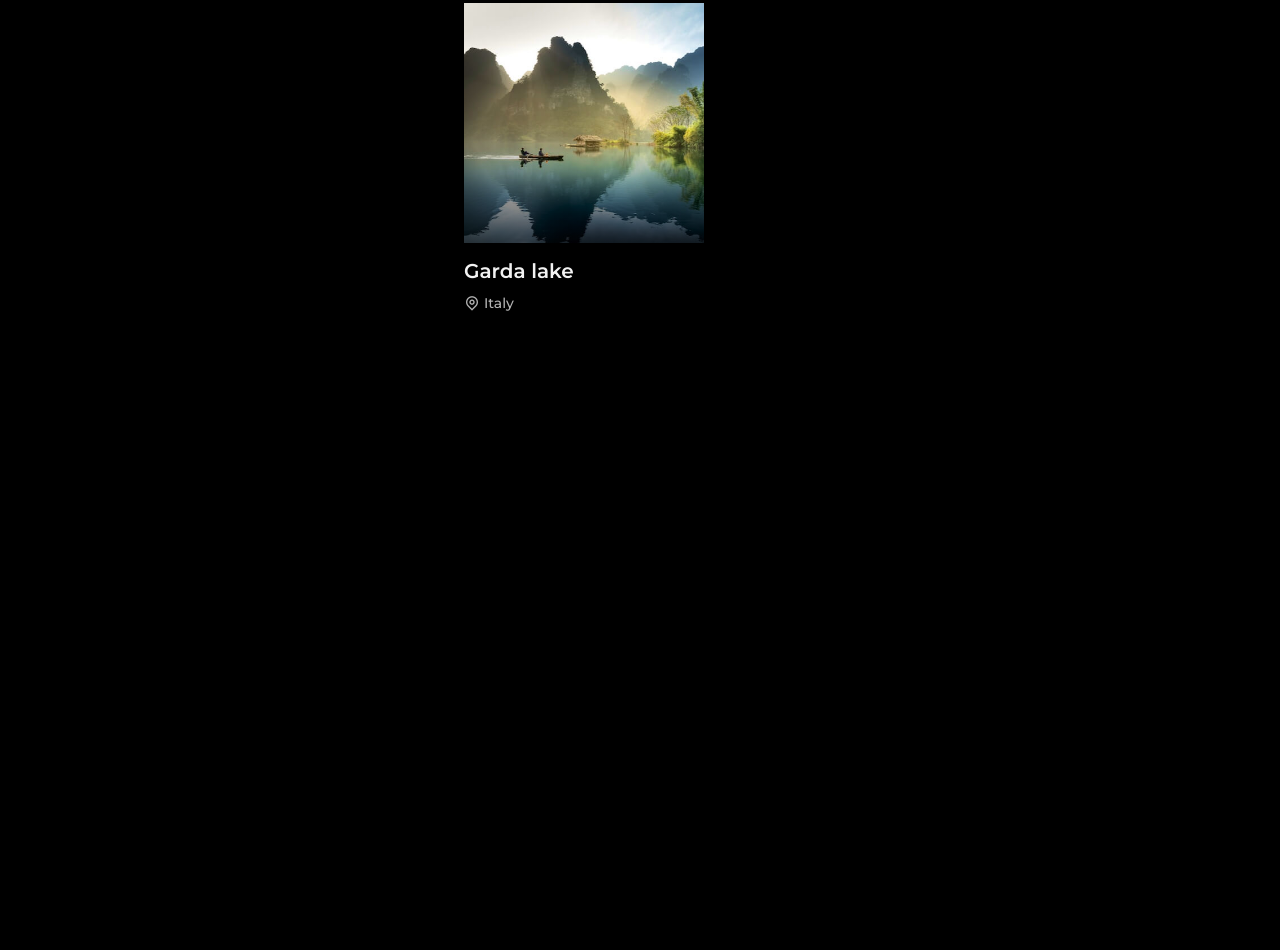
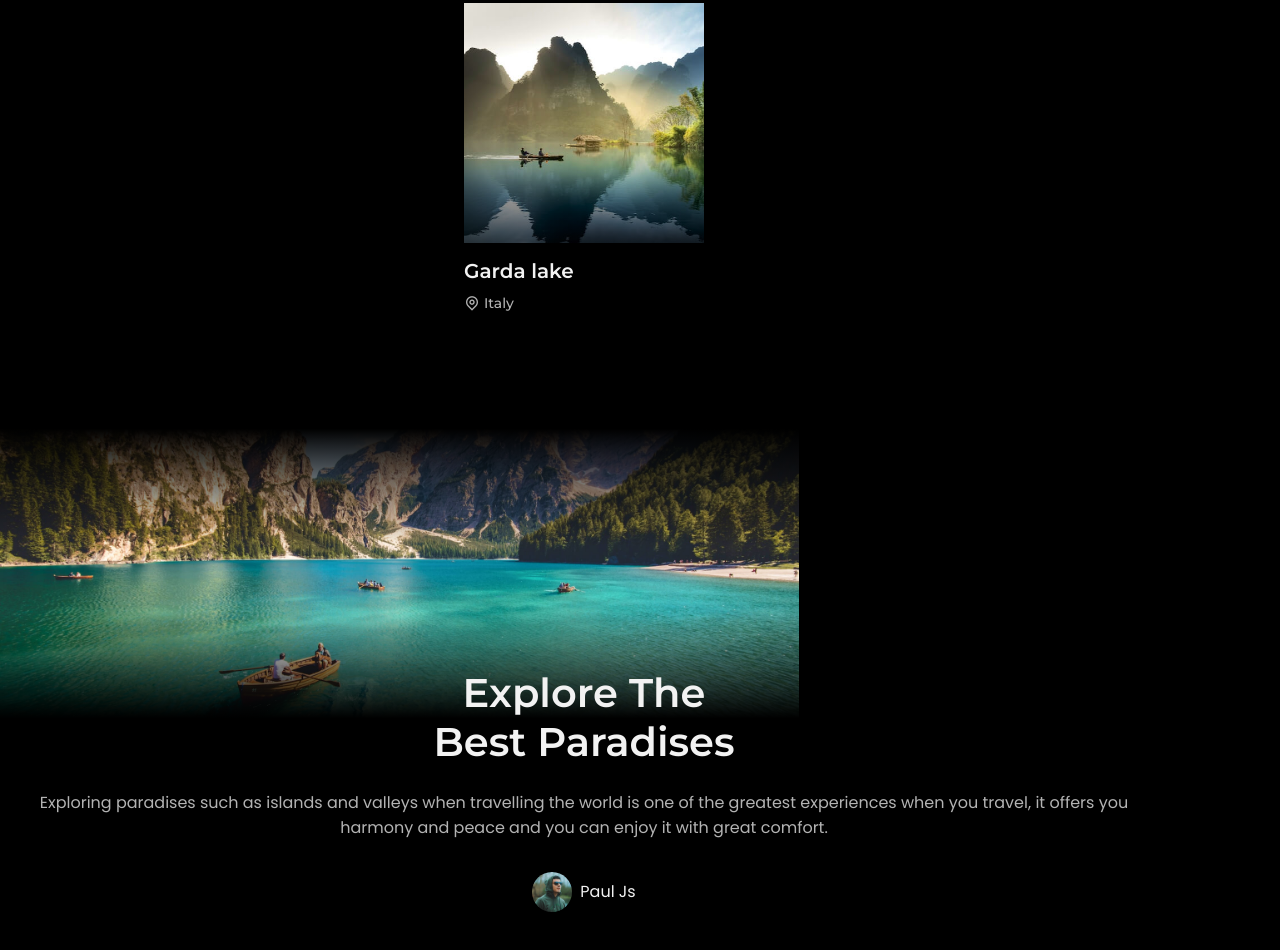
Before and after one commit to galymsakitzhan/32github2, a plain HTML site: page index.html in a window 1280 px wide. Shown: the part 2922-3872 px from the top of the page. Before the commit the page ends 3446 px from the top, so only its background shows below. Drawn offline with nearby package versions, Linux system fonts and the light colour scheme.

Commit message:
done section explore

```diff
--- a/assets/css/styles.css
+++ b/assets/css/styles.css
@@ -416,6 +416,59 @@ cursor: pointer;
 
 /*=============== EXPLORE ===============*/
 
+.explore{
+  position: relative;
+}
+
+.explore__image{
+  position: absolute;
+  overflow: hidden;
+}
+
+.explore__img{
+  width: 100%;
+  height: 333px;
+  object-fit: cover;
+  object-position: center;
+}
+
+.explore__shadow{
+  position: absolute;
+  top: 0;
+  left: 0;
+  width: 100%;
+  height: 100%;
+  background: linear-gradient(180deg,
+                  hsl(0, 0%, 0%) 5%,
+                  hsla(0, 0%, 0%, 0) 40%,
+                  hsla(0, 0%, 0%, 0) 60%,
+                  hsl(0, 0%, 0%) 92%);
+}
+
+.explore__content{
+  position: relative;
+  padding-top: 16rem;
+  text-align: center;
+  row-gap: 2rem;
+}
+
+.explore__user{
+  display: inline-flex;
+  align-items: center;
+  justify-content: center;
+  column-gap: .5rem;
+}
+
+.explore__perfil{
+  width: 40px;
+  border-radius: 50%;
+}
+
+.explore__name{
+  /* font-size: var(--small-font-size); */
+  color: var(--title-color);
+}
+
 
 /*=============== JOIN ===============*/
 
--- a/index.html
+++ b/index.html
@@ -196,7 +196,35 @@
 
          <!--==================== EXPLORE ====================-->
          <section class="explore section" id="explore">
+            <div class="explore__container">
+               <div class="explore__image">
+                  <img src="assets/img/explore-beach.jpg" alt="explore-beach" class="explore__img">
+                  <div class="explore__shadow"></div>
+               </div>
 
+               <div class="explore__content container grid">
+                  <div class="explore__data">
+                     <h2 class="section__title">
+                        Explore The <br>
+                        Best Paradises
+                     </h2>
+
+                     <p class="explore__description">
+                        Exploring paradises such as islands and
+                        valleys when travelling the world is one of
+                        the greatest experiences when you travel, it
+                        offers you harmony and peace and you
+                        can enjoy it with great comfort.
+                     </p>
+                  </div>
+
+                  <div class="explore__user">
+                     <img src="assets/img/explore-perfil.png" alt="explore image" class="explore__perfil">
+                     <span class="explore__name">Paul Js</span>
+                  </div>
+
+               </div>
+            </div>
          </section>
 
          <!--==================== JOIN ====================-->
```
